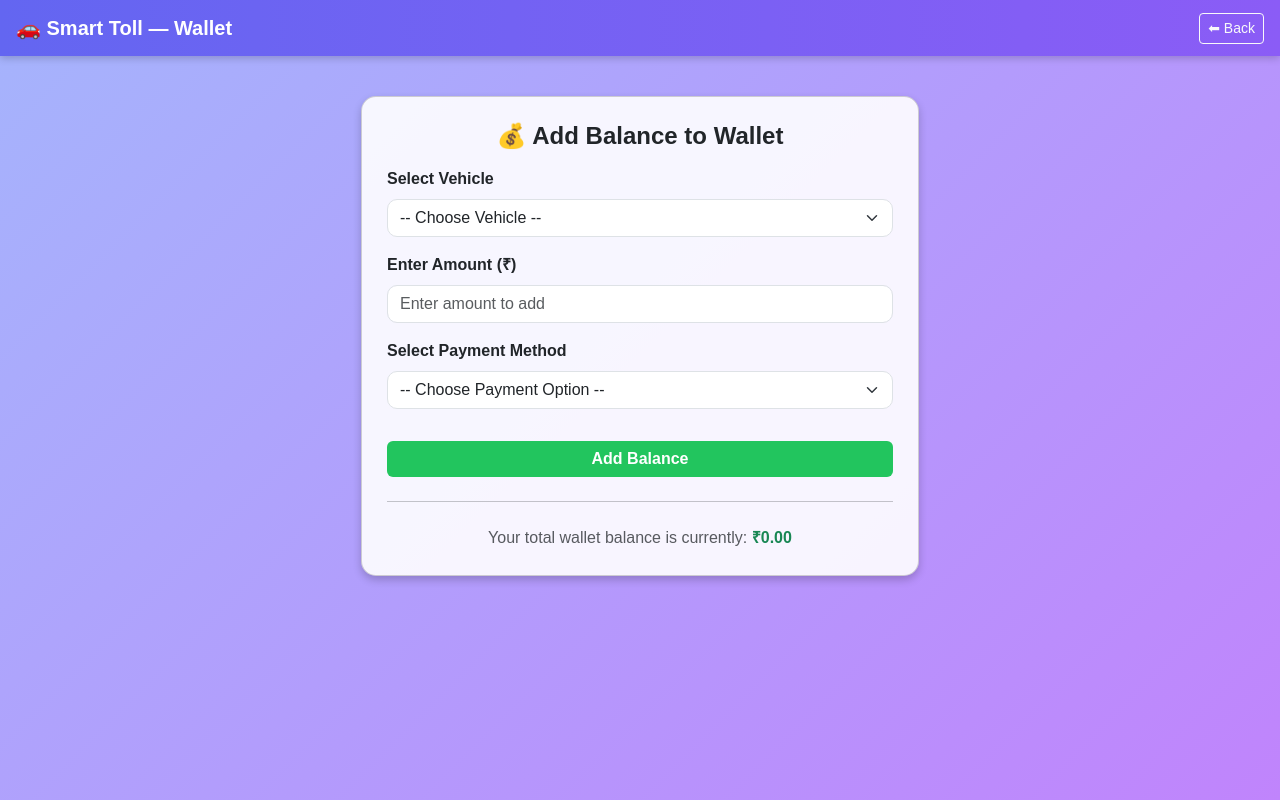
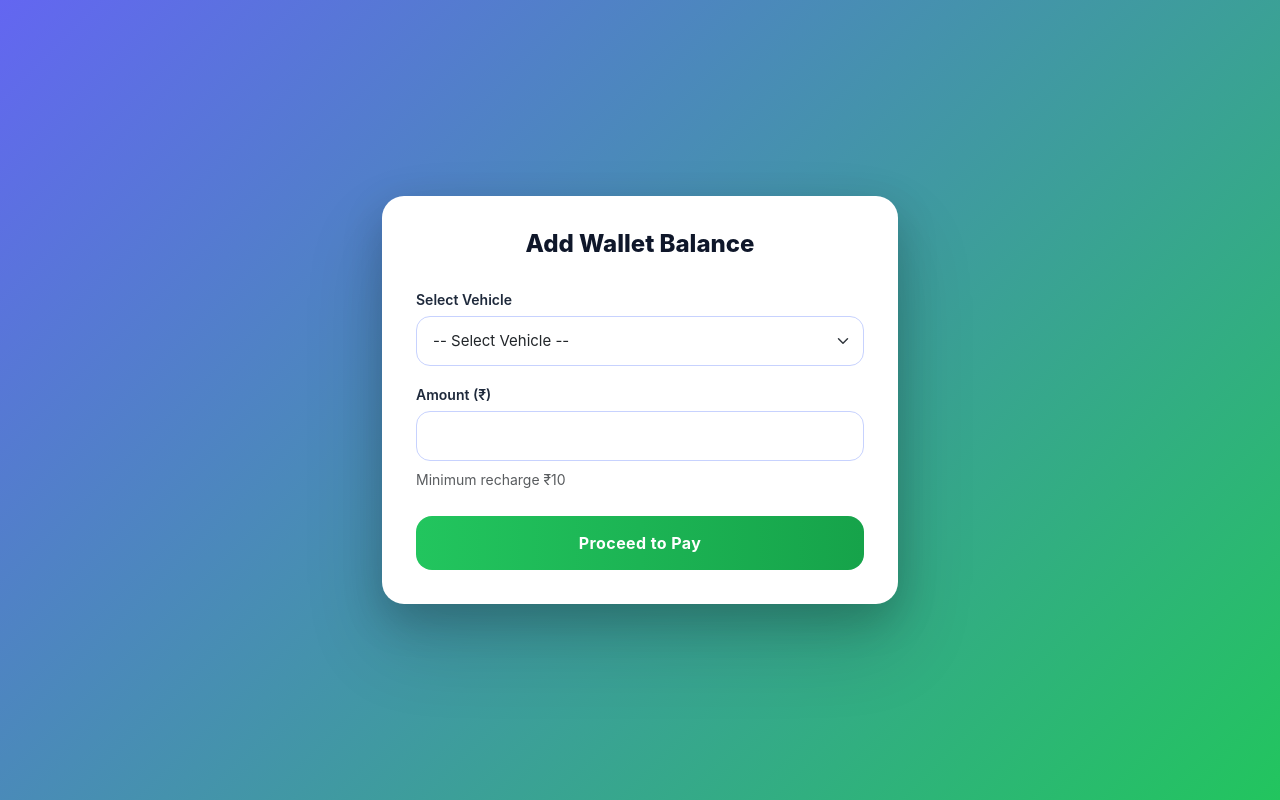
Before and after one commit to HrithikgowdaD/GPS_Smart_Vehicle_Tracker, a Flask app: template templates/wallet_add.html in a window 1280 px wide. Run offline with Flask 2, Linux system fonts and the light colour scheme; the template is opened without the code that fills it: values that come from a table or form of the project are taken from there, others are empty; data comes from the database, SQL or seed files in the repository.

Commit message:
updatded the wallet andf payment section

```diff
--- a/templates/wallet_add.html
+++ b/templates/wallet_add.html
@@ -1,105 +1,317 @@
 <!DOCTYPE html>
 <html lang="en">
 <head>
-  <meta charset="UTF-8" />
-  <meta name="viewport" content="width=device-width, initial-scale=1.0" />
-  <title>💰 Add Wallet Balance — Smart Toll</title>
+<meta charset="UTF-8">
+<title>Secure Payment | Smart Toll</title>
+<meta name="viewport" content="width=device-width, initial-scale=1.0">
 
-  <!-- Bootstrap -->
 <link href="https://cdn.jsdelivr.net/npm/bootstrap@5.3.2/dist/css/bootstrap.min.css" rel="stylesheet">
 
 <style>
   body {
-      background: linear-gradient(135deg, #a5b4fc, #c084fc);
+    font-family: "Inter", system-ui, sans-serif;
+    background: linear-gradient(135deg, #6366f1, #22c55e);
     min-height: 100vh;
-      font-family: 'Poppins', sans-serif;
+    display: flex;
+    align-items: center;
+    justify-content: center;
+  }
+
+  .container {
+    max-width: 540px;
+  }
+
+  /* ---------- MAIN CARD ---------- */
+  .card {
+    border-radius: 22px;
+    padding: 34px;
+    background: #ffffff;
+    border: none;
+    box-shadow:
+      0 15px 40px rgba(0,0,0,0.18),
+      0 40px 80px rgba(0,0,0,0.15);
+  }
+
+  h4 {
+    font-weight: 800;
+    color: #0f172a;
+    text-align: center;
+    margin-bottom: 28px;
+  }
+
+  label {
+    font-size: 14px;
+    font-weight: 600;
     color: #1e293b;
+    margin-bottom: 6px;
   }
-    .navbar {
-      background: linear-gradient(90deg, #6366f1, #8b5cf6);
-      box-shadow: 0 2px 8px rgba(0,0,0,0.2);
+
+  .form-select,
+  .form-control {
+    height: 50px;
+    border-radius: 14px;
+    border: 1px solid #c7d2fe;
+    padding: 12px 16px;
+    font-size: 15px;
+    transition: all 0.25s ease;
   }
-    .card {
-      background: rgba(255, 255, 255, 0.9);
-      border-radius: 15px;
-      padding: 25px;
-      box-shadow: 0 4px 8px rgba(0,0,0,0.2);
-      margin-top: 40px;
+
+  .form-select:focus,
+  .form-control:focus {
+    border-color: #6366f1;
+    box-shadow: 0 0 0 4px rgba(99, 102, 241, 0.25);
   }
+
+  /* ---------- BUTTON ---------- */
   .btn-pay {
-      background-color: #22c55e;
-      color: white;
-      font-weight: bold;
+    margin-top: 10px;
+    height: 54px;
+    border-radius: 16px;
+    background: linear-gradient(90deg, #22c55e, #16a34a);
     border: none;
-      width: 100%;
+    color: #ffffff;
+    font-weight: 700;
+    font-size: 16px;
+    letter-spacing: 0.4px;
+    transition: all 0.3s ease;
   }
+
   .btn-pay:hover {
-      background-color: #16a34a;
+    transform: translateY(-2px);
+    box-shadow: 0 18px 35px rgba(34,197,94,0.45);
   }
-    .form-select, .form-control {
-      border-radius: 10px;
+
+  /* ---------- CHECKOUT MODAL ---------- */
+  .overlay {
+    position: fixed;
+    inset: 0;
+    background: rgba(2,6,23,0.65);
+    display: none;
+    align-items: center;
+    justify-content: center;
+    z-index: 1000;
+    backdrop-filter: blur(6px);
+  }
+
+  .checkout {
+    width: 420px;
+    background: #ffffff;
+    border-radius: 20px;
+    overflow: hidden;
+    box-shadow: 0 35px 80px rgba(0,0,0,0.45);
+    animation: popIn 0.3s ease;
+  }
+
+  @keyframes popIn {
+    from { transform: scale(0.9); opacity: 0; }
+    to { transform: scale(1); opacity: 1; }
+  }
+
+  /* ---------- HEADER ---------- */
+  .checkout-header {
+    background: linear-gradient(135deg, #4f46e5, #22c55e);
+    color: #ffffff;
+    padding: 22px;
+    position: relative;
+  }
+
+  .checkout-header h6 {
+    margin: 0;
+    font-weight: 700;
+    letter-spacing: 0.4px;
+  }
+
+  .amount {
+    font-size: 28px;
+    font-weight: 800;
+    margin-top: 6px;
+  }
+
+  .close-btn {
+    position: absolute;
+    right: 18px;
+    top: 16px;
+    font-size: 20px;
+    cursor: pointer;
+    opacity: 0.9;
+  }
+
+  /* ---------- BODY ---------- */
+  .checkout-body {
+    padding: 24px;
+  }
+
+  .user-box {
+    background: linear-gradient(135deg, #eef2ff, #ecfeff);
+    border-radius: 16px;
+    padding: 16px;
+    margin-bottom: 22px;
+    text-align: center;
+    border: 1px solid #c7d2fe;
+  }
+
+  .user-box strong {
+    font-size: 18px;
+    color: #1e293b;
+    letter-spacing: 0.4px;
+  }
+
+  .section-title {
+    font-size: 12px;
+    font-weight: 700;
+    color: #475569;
+    margin-bottom: 12px;
+  }
+
+  /* ---------- PAYMENT OPTIONS ---------- */
+  .pay-option {
+    display: flex;
+    align-items: center;
+    gap: 16px;
+    padding: 16px;
+    border-radius: 16px;
+    border: 1px solid #e5e7eb;
+    margin-bottom: 14px;
+    cursor: pointer;
+    transition: all 0.25s ease;
+  }
+
+  .pay-option:hover {
+    transform: translateX(4px);
+  }
+
+  .pay-icon {
+    width: 42px;
+    height: 42px;
+    border-radius: 14px;
+    display: flex;
+    align-items: center;
+    justify-content: center;
+    font-weight: 800;
+    font-size: 16px;
+    color: #ffffff;
+  }
+
+  .card-pay { background: linear-gradient(135deg, #2563eb, #1d4ed8); }
+  .upi-pay { background: linear-gradient(135deg, #f97316, #ea580c); }
+  .net-pay { background: linear-gradient(135deg, #9333ea, #7e22ce); }
+  .wallet-pay { background: linear-gradient(135deg, #22c55e, #16a34a); }
+
+  /* ---------- FOOTER ---------- */
+  .checkout-footer {
+    padding: 16px;
+    font-size: 12px;
+    color: #475569;
+    border-top: 1px solid #e5e7eb;
+    background: #f8fafc;
+    text-align: center;
+    font-weight: 500;
   }
 </style>
 </head>
 
 <body>
-  <!-- Navbar -->
-  <nav class="navbar navbar-dark px-3">
-    <a class="navbar-brand fw-bold" href="/user_dashboard">🚗 Smart Toll — Wallet</a>
-    <div class="ms-auto">
-      <a href="{{ url_for('user_dashboard') }}" class="btn btn-outline-light btn-sm">⬅ Back</a>
-    </div>
-  </nav>
 
 <div class="container">
-    <div class="card mx-auto col-md-6">
-      <h4 class="fw-bold text-center mb-3">💰 Add Balance to Wallet</h4>
-      <form method="POST" action="{{ url_for('wallet_submit') }}">
-        <!-- Vehicle Dropdown -->
-        <div class="mb-3">
-          <label for="vehicle_no" class="form-label fw-semibold">Select Vehicle</label>
-          <select id="vehicle_no" name="vehicle_no" class="form-select" required>
-            <option value="">-- Choose Vehicle --</option>
+  <div class="card">
+
+    <h4>Add Wallet Balance</h4>
+
+    <form id="walletForm" method="POST" action="{{ url_for('wallet_submit') }}">
+
+      <label>Select Vehicle</label>
+      <select name="vehicle_no" id="vehicleSelect" class="form-select mb-3" required>
+        <option value="">-- Select Vehicle --</option>
         {% for v in vehicles %}
-              <option value="{{ v.vehicle_no }}">{{ v.vehicle_no }} — {{ v.owner_name }}</option>
+          <option value="{{ v.vehicle_no }}">{{ v.vehicle_no }}</option>
         {% endfor %}
       </select>
-        </div>
 
-        <!-- Amount -->
-        <div class="mb-3">
-          <label for="amount" class="form-label fw-semibold">Enter Amount (₹)</label>
-          <input type="number" id="amount" name="amount" class="form-control" min="10" step="10" required placeholder="Enter amount to add">
-        </div>
+      <label>Amount (₹)</label>
+      <input type="number" id="amount" name="amount" class="form-control mb-2" min="10" required>
 
-        <!-- Payment Mode -->
-        <div class="mb-3">
-          <label for="payment_mode" class="form-label fw-semibold">Select Payment Method</label>
-          <select id="payment_mode" name="payment_mode" class="form-select" required>
-            <option value="">-- Choose Payment Option --</option>
-            <option value="UPI">💸 UPI (Google Pay / PhonePe / Paytm)</option>
-            <option value="Credit Card">💳 Credit Card</option>
-            <option value="Debit Card">🏦 Debit Card</option>
-            <option value="Net Banking">🌐 Net Banking</option>
-          </select>
-        </div>
+      <small class="text-muted d-block mb-3">Minimum recharge ₹10</small>
 
-        <!-- Submit -->
-        <button type="submit" class="btn btn-pay mt-3">Add Balance</button>
+      <input type="hidden" name="payment_mode" id="hiddenPaymentMode">
+
+      <button type="button" class="btn btn-pay w-100" onclick="openCheckout()">
+        Proceed to Pay
+      </button>
+
     </form>
-
-      <hr class="my-4">
-
-      <div class="text-center">
-        <p class="text-muted mb-0">
-          Your total wallet balance is currently:
-          <strong class="text-success">₹{{ '%.2f'|format(user_balance if user_balance else 0) }}</strong>
-        </p>
-      </div>
   </div>
 </div>
 
-  <!-- Bootstrap JS -->
-  <script src="https://cdn.jsdelivr.net/npm/bootstrap@5.3.2/dist/js/bootstrap.bundle.min.js"></script>
+<!-- ---------- CHECKOUT MODAL ---------- -->
+<div class="overlay" id="checkoutModal">
+  <div class="checkout">
+
+    <div class="checkout-header">
+      <span class="close-btn" onclick="closeCheckout()">×</span>
+      <h6>SMART TOLL PAYMENTS</h6>
+      <div class="amount" id="payAmount">₹0</div>
+    </div>
+
+    <div class="checkout-body">
+
+      <div class="user-box">
+        🚗 Vehicle Number<br>
+        <strong id="vehicleDisplay">---</strong>
+      </div>
+
+      <div class="section-title">PAYMENT METHODS</div>
+
+      <div class="pay-option" onclick="paySuccess('Card')">
+        <div class="pay-icon card-pay">C</div>
+        Credit / Debit Card
+      </div>
+
+      <div class="pay-option" onclick="paySuccess('UPI')">
+        <div class="pay-icon upi-pay">U</div>
+        UPI
+      </div>
+
+      <div class="pay-option" onclick="paySuccess('NetBanking')">
+        <div class="pay-icon net-pay">N</div>
+        Net Banking
+      </div>
+
+      <div class="pay-option" onclick="paySuccess('Wallet')">
+        <div class="pay-icon wallet-pay">W</div>
+        Wallet
+      </div>
+
+    </div>
+
+    <div class="checkout-footer">
+      Secure payments • Encrypted • PCI-DSS compliant
+    </div>
+
+  </div>
+</div>
+
+<script>
+  function openCheckout() {
+    const amount = document.getElementById("amount").value;
+    const vehicle = document.getElementById("vehicleSelect").value;
+
+    if (!amount || amount < 10 || !vehicle) return;
+
+    document.getElementById("vehicleDisplay").textContent = vehicle;
+    document.getElementById("payAmount").textContent = "₹ " + amount;
+    document.getElementById("checkoutModal").style.display = "flex";
+  }
+
+  function closeCheckout() {
+    document.getElementById("checkoutModal").style.display = "none";
+  }
+
+  function paySuccess(method) {
+    document.getElementById("hiddenPaymentMode").value = method;
+    document.getElementById("checkoutModal").style.display = "none";
+    document.getElementById("walletForm").submit();
+  }
+</script>
+
 </body>
 </html>
```
Also changed, not shown: dashboard_app.py (line endings or trailing spaces). Lines whose indentation alone changed are shown as unchanged.
